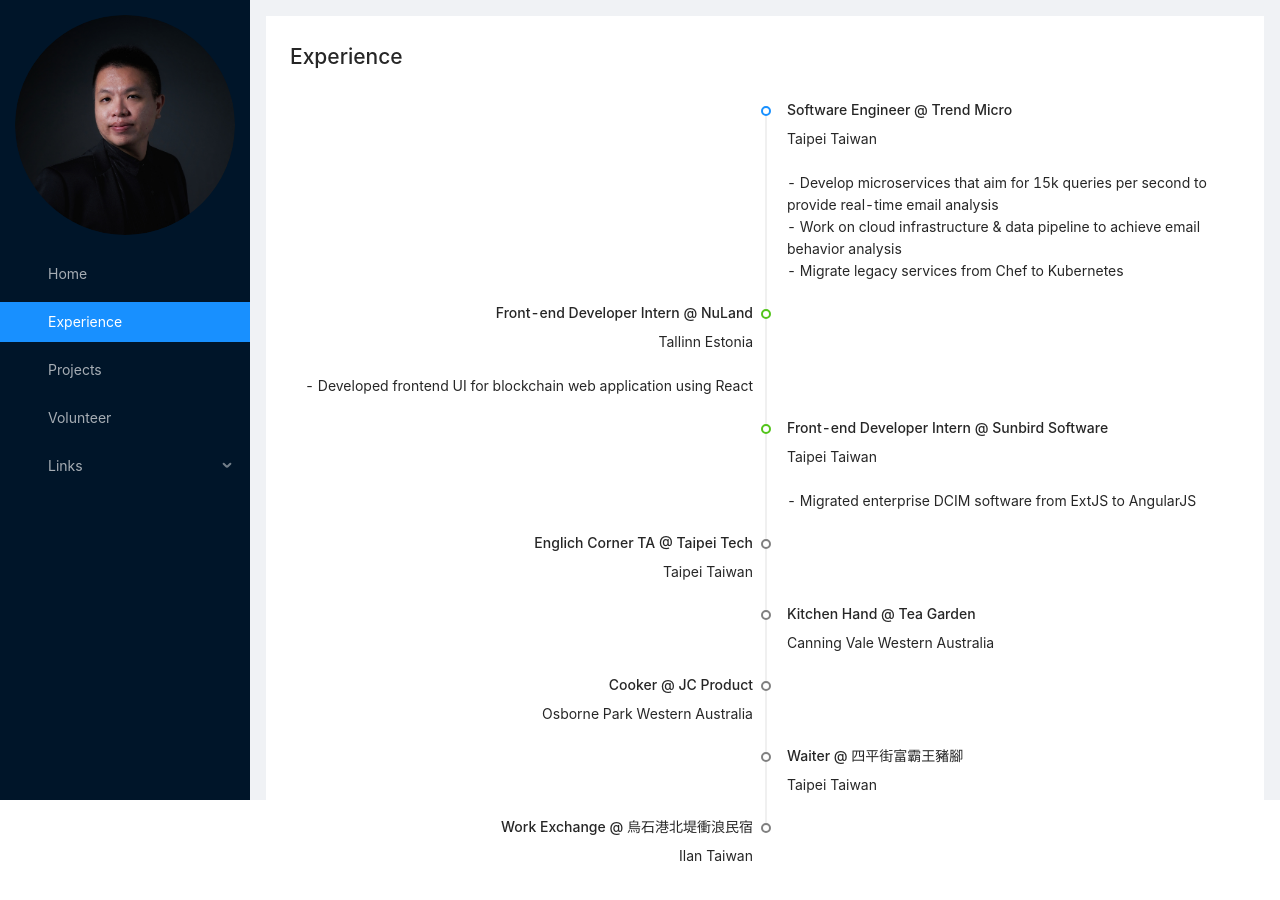
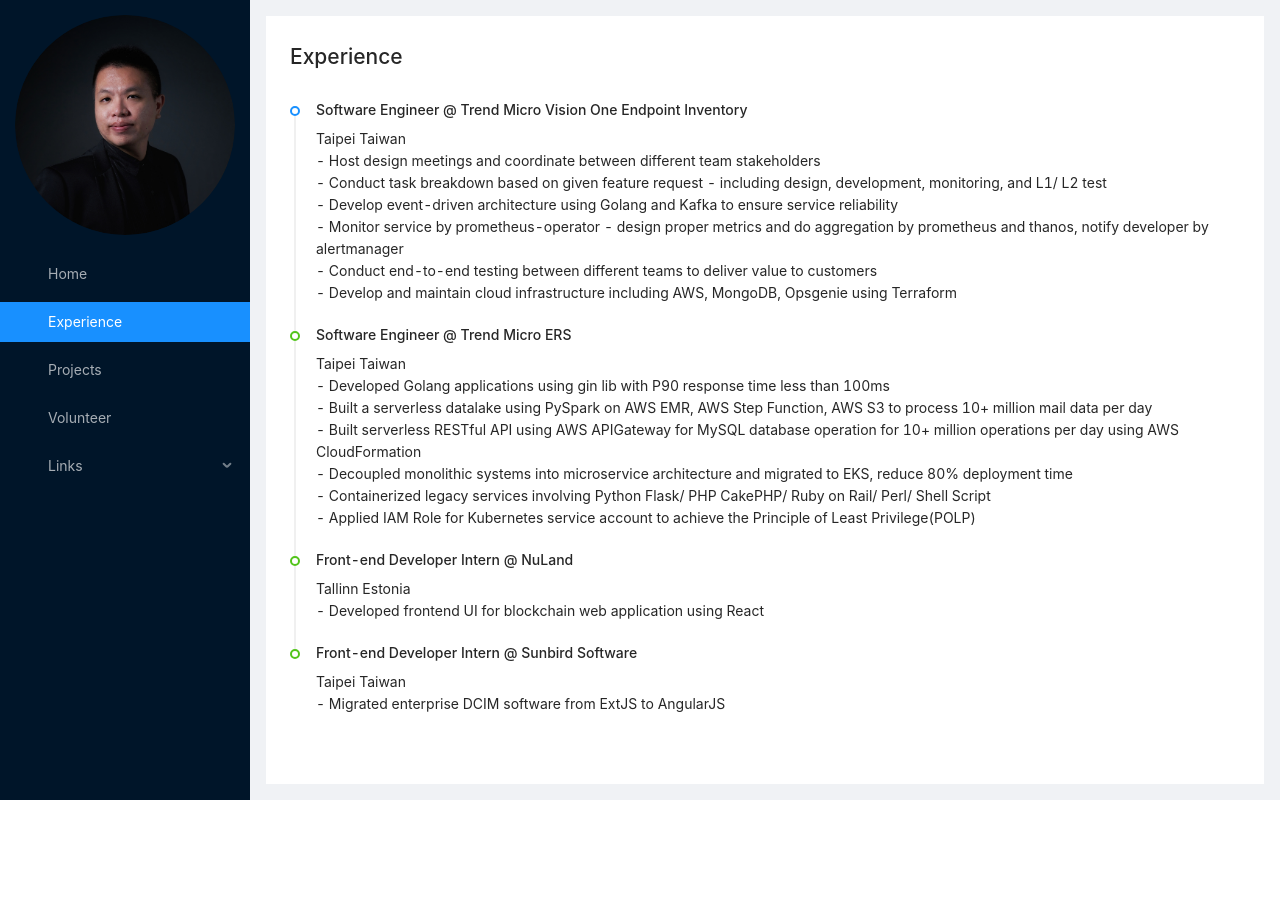
Before and after one commit to shangyiy/homepage, a React (Create React App) app: page /#/ in a window 1280 px wide. Both pictures are taken after a click on the item "Experience". Shown: the top 900 px of the page. After the commit the page ends 800 px from the top, so only its background shows below. Built offline with nearby package versions, Linux system fonts and the light colour scheme.

Commit message:
update experience

```diff
--- a/src/pages/Experience.js
+++ b/src/pages/Experience.js
@@ -1,65 +1,62 @@
 import React from 'react';
 import { Timeline } from 'antd';
 
-export function Experience () {
+export function Experience() {
     return (
         <div className='Experience'>
             <h2>Experience</h2>
             <br />
-            <Timeline mode="alternate">
+            <Timeline>
                 <Timeline.Item>
-                    <h4>Software Engineer @ Trend Micro</h4>
+                    <h4>Software Engineer @ Trend Micro Vision One Endpoint Inventory</h4>
                     Taipei Taiwan
-                    <br/>
-                    <br/>
-                    - Develop microservices that aim for 15k queries per second to provide real-time email analysis
-                    <br/>
-                    - Work on cloud infrastructure & data pipeline to achieve email behavior analysis
-                    <br/>
-                    - Migrate legacy services from Chef to Kubernetes
-                    <br/>
+                    <br />
+                    - Host design meetings and coordinate between different team stakeholders
+                    <br />
+                    - Conduct task breakdown based on given feature request - including design, development, monitoring, and L1/ L2 test
+                    <br />
+                    - Develop event-driven architecture using Golang and Kafka to ensure service reliability
+                    <br />
+                    - Monitor service by prometheus-operator - design proper metrics and do aggregation by prometheus and thanos, notify developer by alertmanager
+                    <br />
+                    - Conduct end-to-end testing between different teams to deliver value to customers
+                    <br />
+                    - Develop and maintain cloud infrastructure including AWS, MongoDB, Opsgenie using Terraform
+                    <br />
+                </Timeline.Item>
+
+                <Timeline.Item color="green">
+                    <h4>Software Engineer @ Trend Micro ERS</h4>
+                    Taipei Taiwan
+                    <br />
+                    - Developed Golang applications using gin lib with P90 response time less than 100ms
+                    <br />
+                    - Built a serverless datalake using PySpark on AWS EMR, AWS Step Function, AWS S3 to process 10+ million mail data per day
+                    <br />
+                    - Built serverless RESTful API using AWS APIGateway for MySQL database operation for 10+ million operations per day using AWS CloudFormation
+                    <br />
+                    - Decoupled monolithic systems into microservice architecture and migrated to EKS, reduce 80% deployment time
+                    <br />
+                    - Containerized legacy services involving Python Flask/ PHP CakePHP/ Ruby on Rail/ Perl/ Shell Script
+                    <br />
+                    - Applied IAM Role for Kubernetes service account to achieve the Principle of Least Privilege(POLP)
+                    <br />
                 </Timeline.Item>
 
                 <Timeline.Item color="green">
                     <h4>Front-end Developer Intern @ NuLand</h4>
                     Tallinn Estonia
-                    <br/>
-                    <br/>
+                    <br />
                     - Developed frontend UI for blockchain web application using React
                 </Timeline.Item>
 
                 <Timeline.Item color="green">
                     <h4>Front-end Developer Intern @ Sunbird Software</h4>
                     Taipei Taiwan
-                    <br/>
-                    <br/>
+                    <br />
                     - Migrated enterprise DCIM software from ExtJS to AngularJS
                 </Timeline.Item>
 
-                <Timeline.Item color="grey">
-                    <h4>Englich Corner TA @ Taipei Tech</h4>
-                    Taipei Taiwan
-                </Timeline.Item>
-
-                <Timeline.Item color="grey">
-                    <h4>Kitchen Hand @ Tea Garden</h4>
-                    Canning Vale Western Australia
-                </Timeline.Item>
-
-                <Timeline.Item color="grey">
-                    <h4>Cooker @ JC Product</h4>
-                    Osborne Park Western Australia
-                </Timeline.Item>
-
-                <Timeline.Item color="grey">
-                    <h4>Waiter @ 四平街富霸王豬腳</h4>
-                    Taipei Taiwan
-                </Timeline.Item>
-
-                <Timeline.Item color="grey">
-                    <h4>Work Exchange @ 烏石港北堤衝浪民宿</h4>
-                    Ilan  Taiwan
-                </Timeline.Item>
             </Timeline>
         </div>
     )
```
